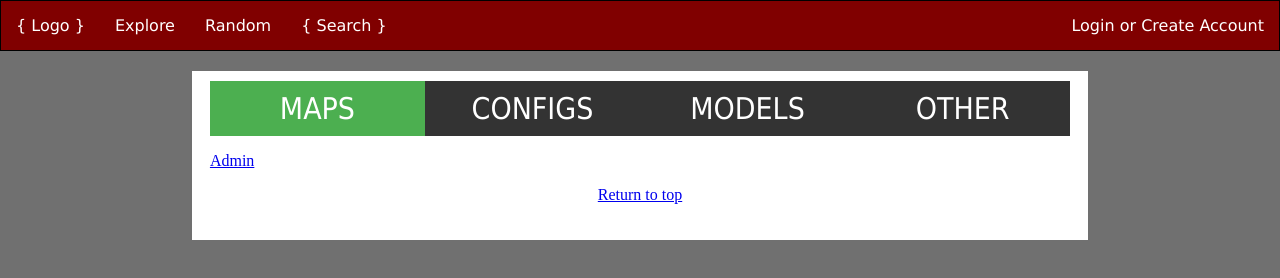
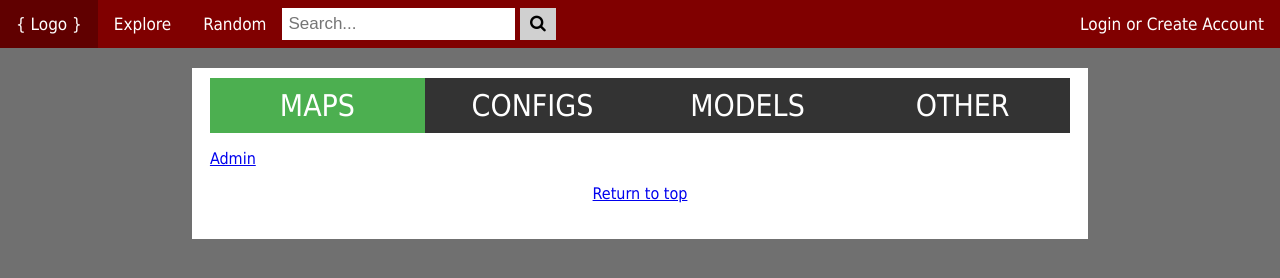
Before and after one commit to James-Wickenden/WebTech, a website: page site/public/index.html in a window 1280 px wide. Drawn offline with Linux system fonts and the light colour scheme.

Commit message:
added search field to navbar

```diff
--- a/site/public/index.html
+++ b/site/public/index.html
@@ -4,6 +4,8 @@
 <head>
   <meta charset="UTF-8"/>
   <title>Home</title>
+
+  <link rel="stylesheet" href="https://cdnjs.cloudflare.com/ajax/libs/font-awesome/4.7.0/css/font-awesome.min.css"/>
 
   <link rel="stylesheet" type="text/css" href="resources/css/global_style.css"/>
   <link rel="stylesheet" type="text/css" href="resources/css/navbar.css"/>
@@ -17,13 +19,14 @@
 <body>
 
   <div class="navbar">
-    <ul>
-      <li><a href="/">{ Logo }</a></li>
-      <li><a href="/">Explore</a></li>
-      <li><a href="/">Random</a></li>
-      <li><a href="#search">{ Search }</a></li>
-      <li style="float:right"><a href="login.html">Login or Create Account</a></li>
-    </ul>
+    <a href="/">{ Logo }</a>
+    <a href="/">Explore</a>
+    <a href="/">Random</a>
+    <div class="searchbar">
+      <input type="text" placeholder="Search..." name="search"></input>
+      <button type="submit"><i class="fa fa-search"></i></button>
+    </div>
+    <a href="login.html" style="float:right">Login or Create Account</a>
   </div>
 
   <div id="wrapper" style="padding-left:15%; padding-right:15%; height:100%;">
--- a/site/public/resources/css/global_style.css
+++ b/site/public/resources/css/global_style.css
@@ -2,6 +2,7 @@
 /* Global styling */
 
   body {
+    font-family: Tahoma, Geneva, sans-serif;
     background-color: #707070;
     margin:0;
   }
--- a/site/public/resources/css/grid_content.css
+++ b/site/public/resources/css/grid_content.css
@@ -10,7 +10,6 @@
   }
 
   .content_types {
-    font-family: Tahoma, Geneva, sans-serif;
     overflow: hidden;
     background-color: #333;
   }
--- a/site/public/resources/css/navbar.css
+++ b/site/public/resources/css/navbar.css
@@ -2,36 +2,41 @@
 /* Navbar styling */
 
   .navbar {
-    font-family: Verdana, Geneva, sans-serif;
+    overflow: hidden;
+    background-color: #800000;
     margin-bottom: 20px;
   }
 
-  .navbar ul {
-    list-style-type: none;
-    margin-top:0;
-    padding: 0;
-    overflow: hidden;
-    background-color: #800000;
-    border: 1px solid #000;
-  }
-
-  .navbar li {
+  .navbar a {
     float: left;
-    /* border-right:1px solid #bbb; margin: -8px; */
-  }
-
-  .navbar li:last-child {
-    border-right: none;
-  }
-
-  .navbar li a {
     display: block;
     color: white;
     text-align: center;
-    padding: 15px 15px;
+    padding: 14px 16px;
     text-decoration: none;
+    font-size: 17px;
   }
 
-  .navbar li a:hover {
+  .navbar a:hover {
     background-color: #600000;
   }
+
+  .navbar .searchbar {
+      overflow: hidden;
+      float:left;
+    }
+
+  .navbar .searchbar input[type=text] {
+  padding: 6px;
+  margin-top: 8px;
+  font-size: 17px;
+  border: none;
+}
+
+.navbar .searchbar button {
+  padding: 6px 10px;
+  margin-top: 8px;
+  background: #d0d0d0;
+  font-size: 17px;
+  border: none;
+}
--- a/site/server.js
+++ b/site/server.js
@@ -10,6 +10,7 @@ banUpperCase("./public/", "");
 // Define the sequence of functions to be called for each request.  Make URLs
 // lower case, ban upper case filenames, require authorisation for admin.html,
 // and deliver static files from ./public.
+app.use('/fonts/', express.static(path.join(__dirname, 'public/resources/fonts')));
 app.use(lower);
 app.use(ban)
 app.use("/admin.html", auth);
```
